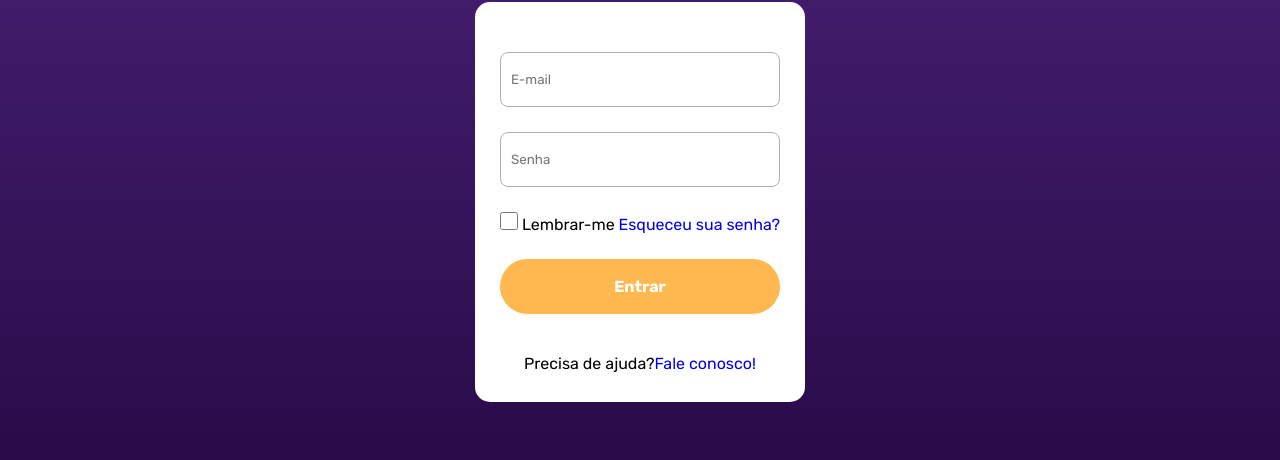
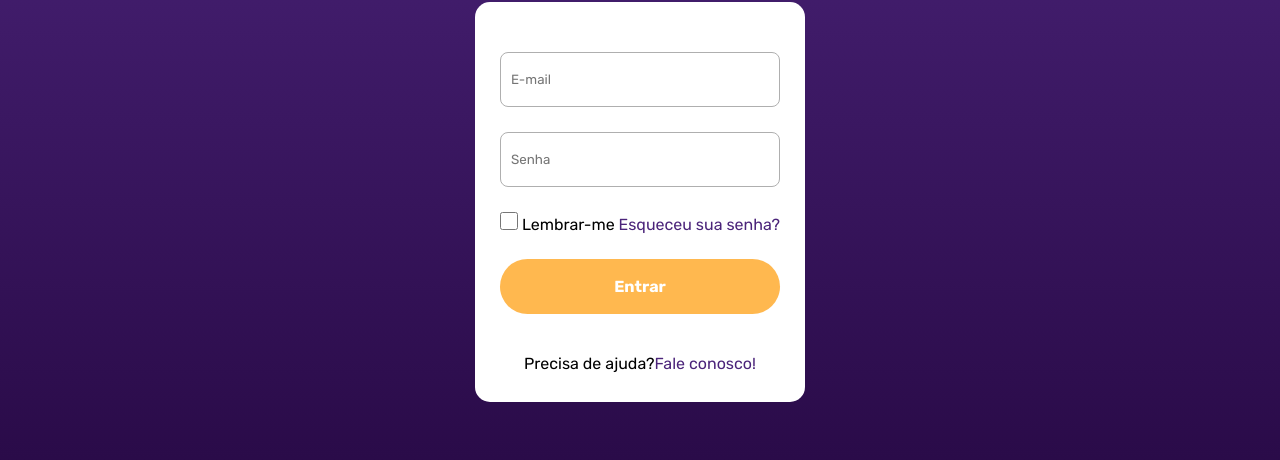
Before and after one commit to diegohoracio/curso_ebac_login, a plain HTML site: page index.html in a window 1280 px wide. Shown: the part 217-677 px from the top of the page. Drawn offline with Linux system fonts and the light colour scheme.

Commit message:
Update main.css

```diff
--- a/main.css
+++ b/main.css
@@ -138,6 +138,10 @@ form {
     justify-content: center;
 }
 
+.box-form a {
+    color: rgb(75,36,122);
+}
+
 /*RODAPÉ*/
 
 .rodape .container {
```
